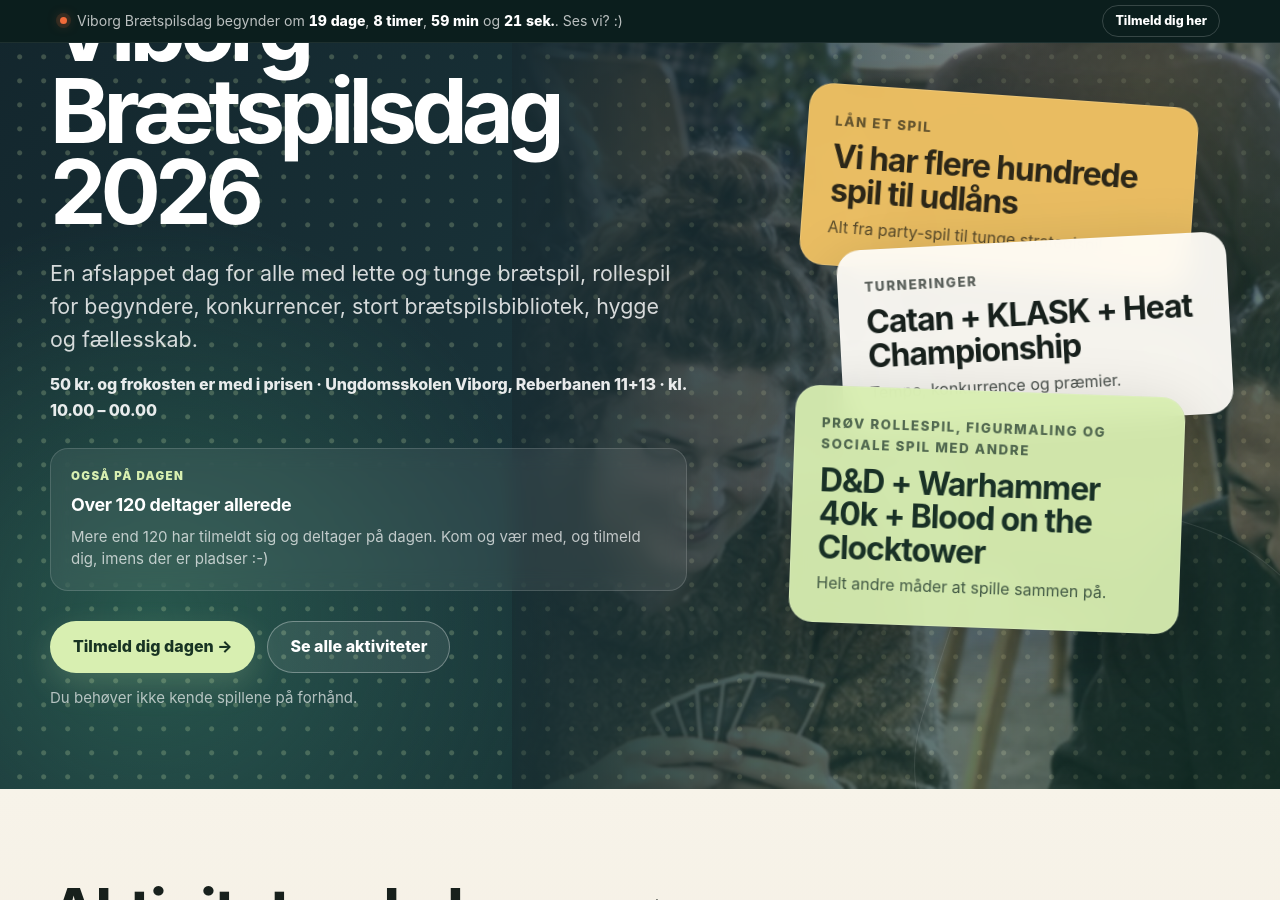
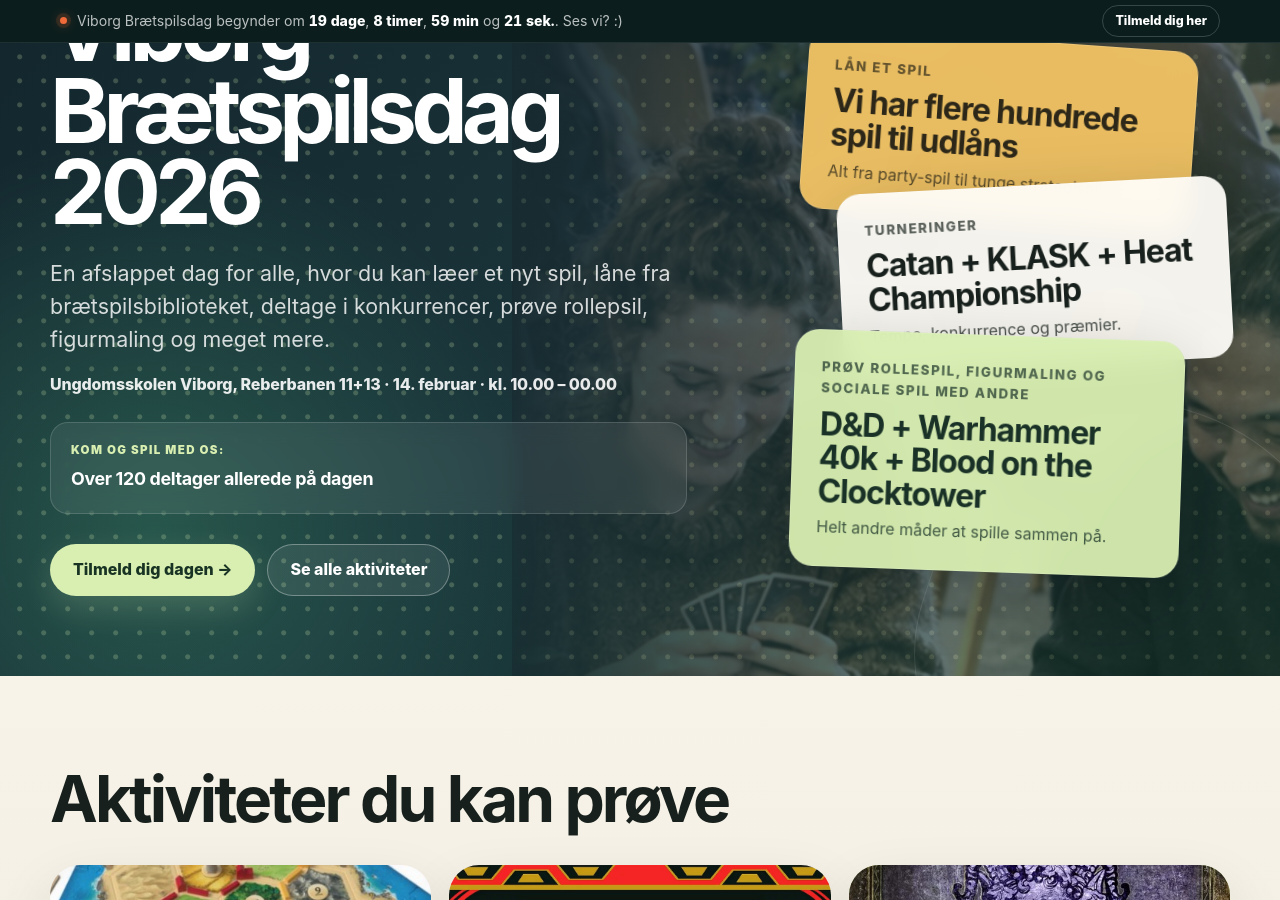
Before and after one commit to Andrejao/spilex, a Jekyll site: the page built from index.html, in a window 1280 px wide and 900 px high, scrolled down 263 px. Built offline with Jekyll 4.4.1, drawn with Linux system fonts in a browser that asks for light colours.

Commit message:
Update index.html

```diff
--- a/index.html
+++ b/index.html
@@ -254,19 +254,17 @@
         <p class="vbd-kicker">14. november 2026 · Viborg</p>
         <h1>Viborg Brætspilsdag 2026</h1>
         <p class="vbd-hero-copy">
-          En afslappet dag for alle med lette og tunge brætspil, rollespil for begyndere, konkurrencer, stort brætspilsbibliotek, hygge og fællesskab.
+          En afslappet dag for alle, hvor du kan læer et nyt spil, låne fra brætspilsbiblioteket, deltage i konkurrencer, prøve rollepsil, figurmaling og meget mere.
         </p>
-        <p class="vbd-hero-meta">50 kr. og frokosten er med i prisen · Ungdomsskolen Viborg, Reberbanen 11+13 · kl. 10.00 – 00.00</p>
+        <p class="vbd-hero-meta">Ungdomsskolen Viborg, Reberbanen 11+13 · 14. februar · kl. 10.00 – 00.00</p>
         <div class="vbd-hero-extra">
-          <span>Også på dagen</span>
-          <strong>Over 120 deltager allerede </strong>
-          <p> Mere end 120 har tilmeldt sig og deltager på dagen. Kom og vær med, og tilmeld dig, imens der er pladser :-) </p>
+          <span>Kom og spil med os:</span>
+          <strong>Over 120 deltager allerede på dagen</strong>
         </div>
         <div class="vbd-hero-actions">
           <a class="vbd-btn vbd-btn-primary" href="https://viborgbraetspil.dk/tilmelding/">Tilmeld dig dagen →</a>
           <a class="vbd-btn vbd-btn-ghost" href="{{ '/aktiviteter.html' | relative_url }}">Se alle aktiviteter</a>
         </div>
-        <p class="vbd-hero-note">Du behøver ikke kende spillene på forhånd.</p>
       </div>
 
       <div class="vbd-hero-stack" aria-label="Højdepunkter fra dagen">
```
